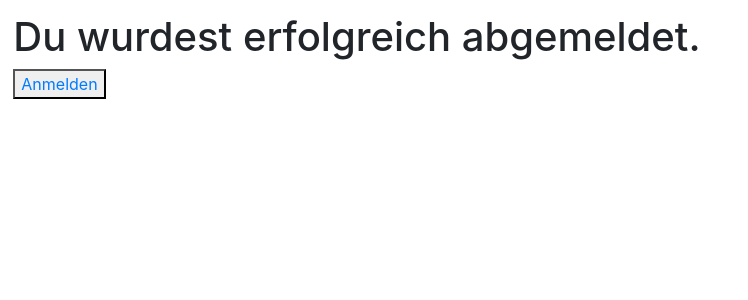
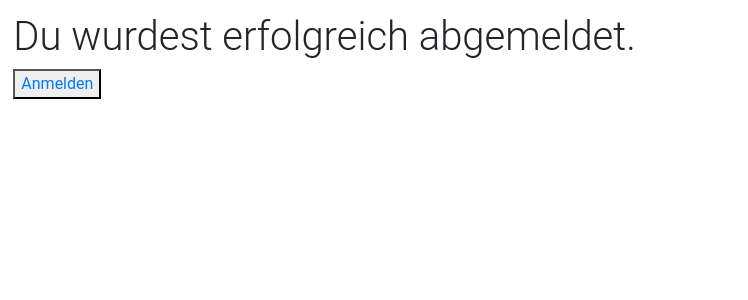
Before and after one commit to Buni48/management-portal, a Django app: page /user/logged-out/ in a window 1280 px wide. Shown: the top 300 px of the page, without its empty margins (0-748 px from the left). Run offline with Django 3.2, Linux system fonts and the light colour scheme; some libraries are stand-ins or nearby versions.

Commit message:
Added mdb links

```diff
--- a/templates/base.html
+++ b/templates/base.html
@@ -15,7 +15,8 @@
             integrity="sha384-TX8t27EcRE3e/ihU7zmQxVncDAy5uIKz4rEkgIXeMed4M0jlfIDPvg6uqKI2xXr2"
             crossorigin="anonymous"
         >
-        <link href="https://use.fontawesome.com/releases/v5.0.8/css/all.css" rel="stylesheet">
+        <link href="https://cdnjs.cloudflare.com/ajax/libs/mdbootstrap/4.19.1/css/mdb.min.css" rel="stylesheet">
+        <link rel="stylesheet" href="https://use.fontawesome.com/releases/v5.8.2/css/all.css">
         <link rel='stylesheet' href="{% static 'css/base.css' %}" type='text/css'>
 
         {% block custom_css %}
@@ -31,8 +32,8 @@
             crossorigin="anonymous"
         ></script>
         <script src="{% static 'js/base.js' %}"></script>
-
-
+        <script src="https://cdn.datatables.net/1.10.16/js/jquery.dataTables.min.js"></script>
+        <script src="https://cdn.datatables.net/1.10.16/js/dataTables.bootstrap4.min.js"></script>
 
         {% block custom_js %}
         {% endblock custom_js %}
```
